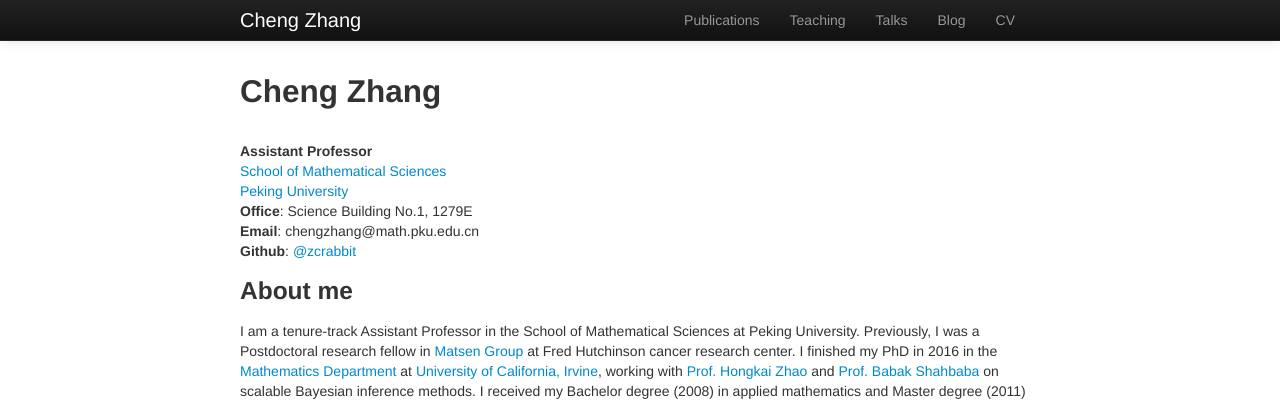
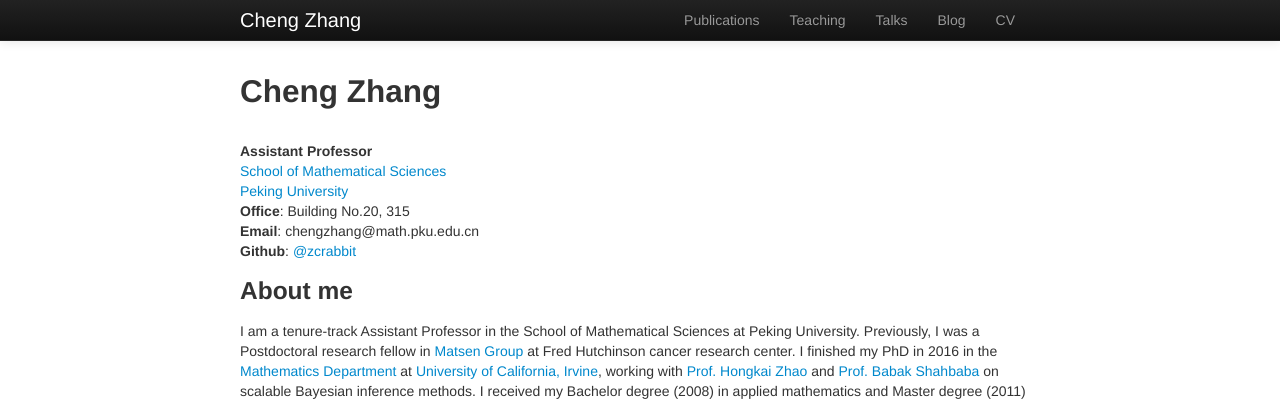
Before and after one commit to zcrabbit/zcrabbit.github.io, a Jekyll site: the page built from index.md, in a window 1280 px wide. Shown: the top 401 px of the page. Built offline with Jekyll 4.4.1, drawn with Linux system fonts in a browser that asks for light colours.

Commit message:
Update index.md

```diff
--- a/index.md
+++ b/index.md
@@ -7,7 +7,7 @@
 **Assistant Professor**
 [School of Mathematical Sciences](http://www.math.pku.edu.cn)
 [Peking University](https://pku.edu.cn)
-**Office**: Science Building No.1, 1279E
+**Office**: Building No.20, 315
 **Email**: chengzhang@math.pku.edu.cn
 **Github**: [@zcrabbit](https://github.com/zcrabbit)
 
```
